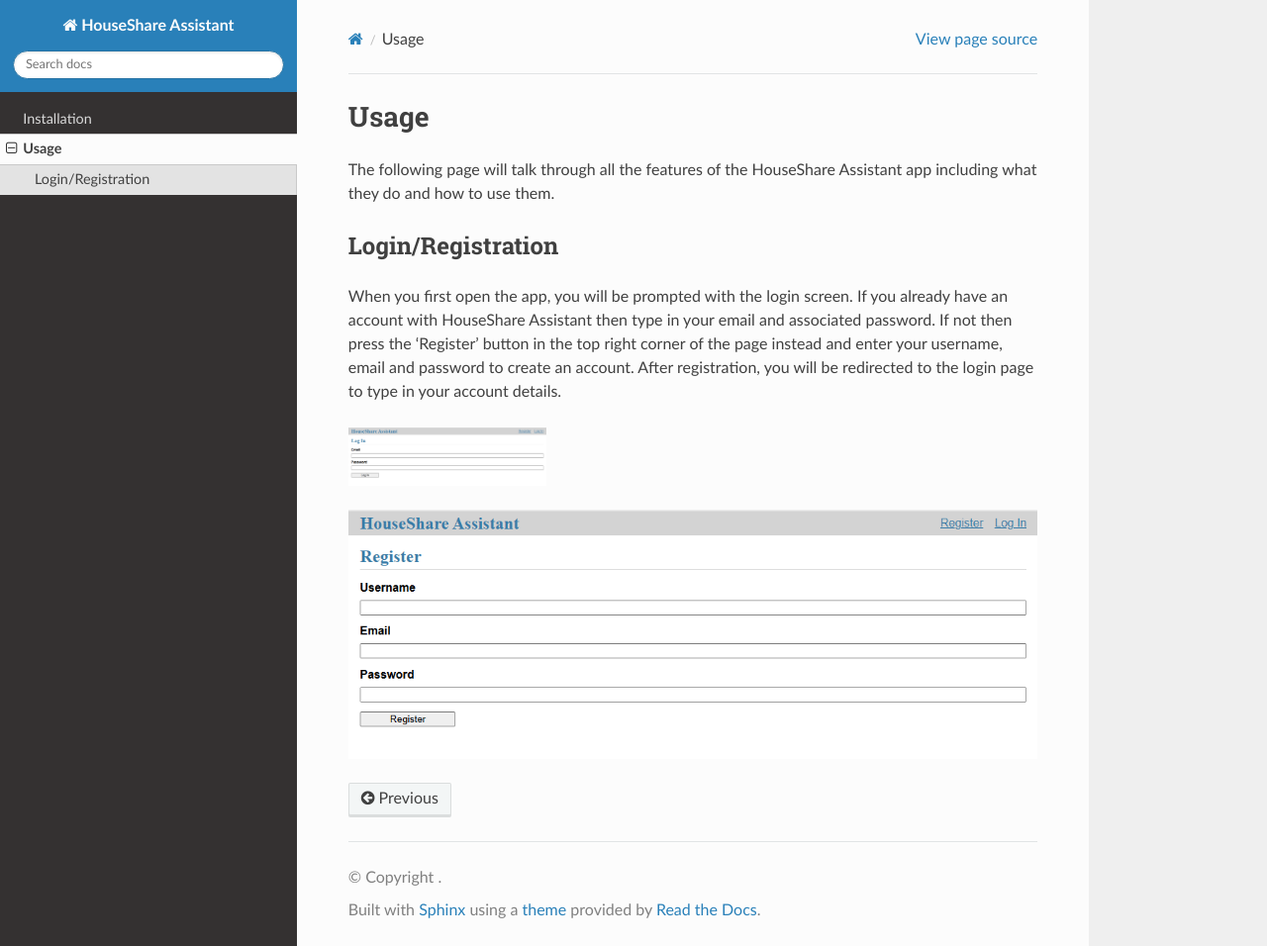
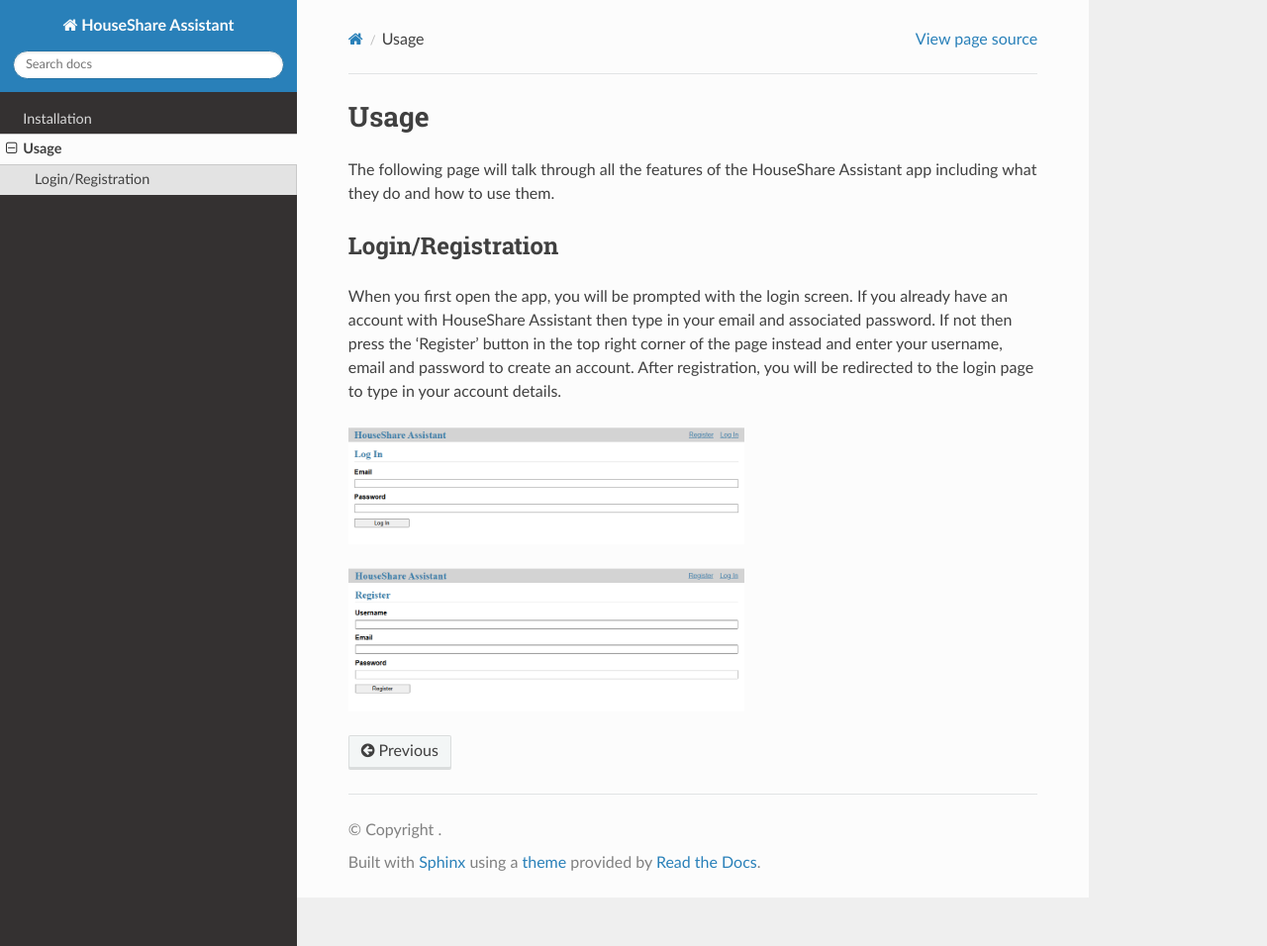
Before and after one commit to up2194063/SETAP-Owen-and-Billy, a Sphinx documentation site: the page built from docs/usage.rst, in a window 1280 px wide and 956 px high. Shown: the whole window at 99% size. Built offline with Sphinx 7.4.7 and the Read the Docs theme 3.1.0, drawn with Linux system fonts in a browser that asks for light colours.

Commit message:
Update usage.rst

```diff
--- a/docs/usage.rst
+++ b/docs/usage.rst
@@ -11,7 +11,8 @@
 
 .. image:: images/login_page.png
     :alt: Login page of the web application that requires an email address and password
-    :width: 200
+    :width: 400
 
 .. image:: images/registration_page.png
     :alt: Registration page of the web application that requires a username, email address and password
+    :width: 400
```
